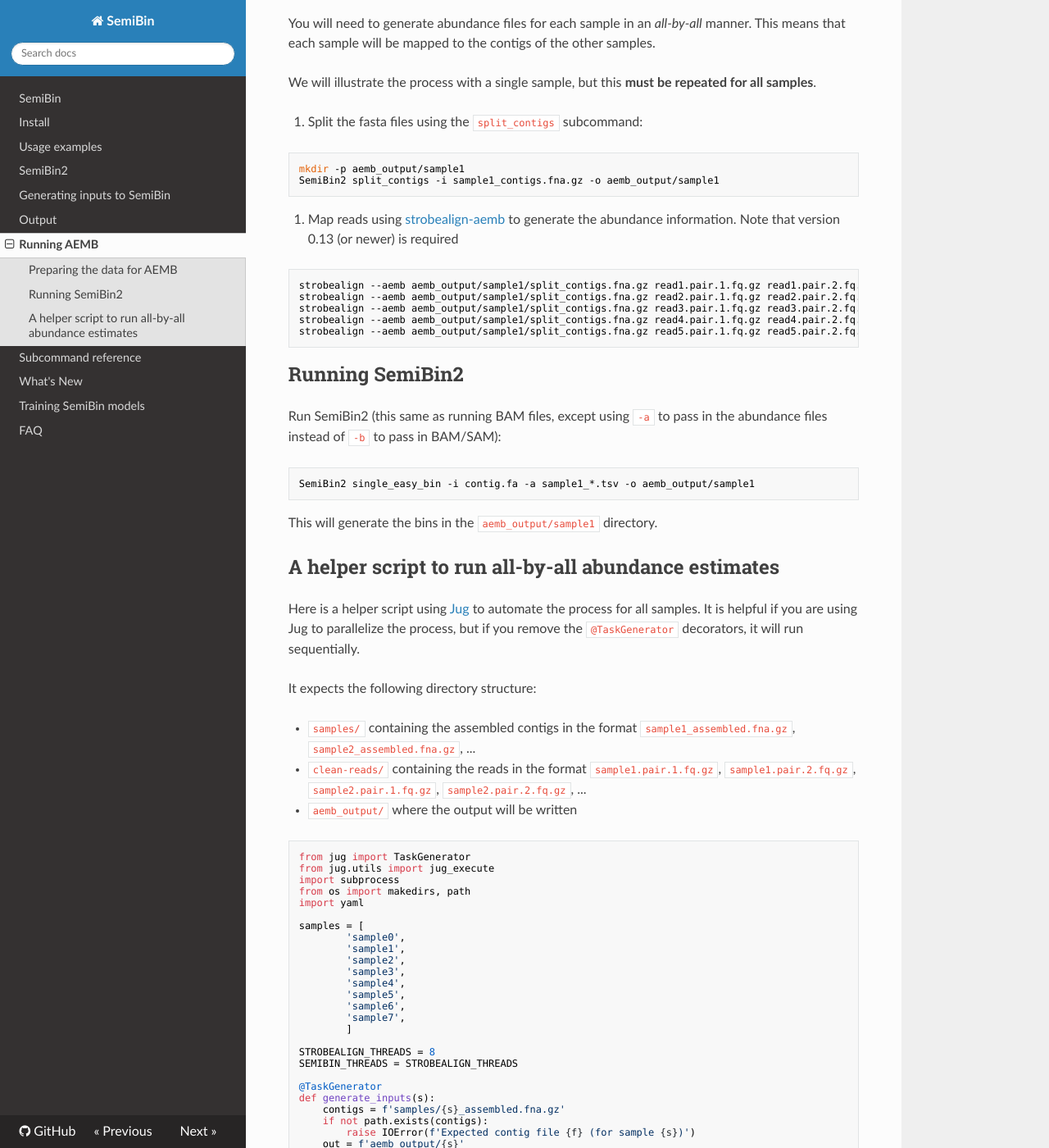
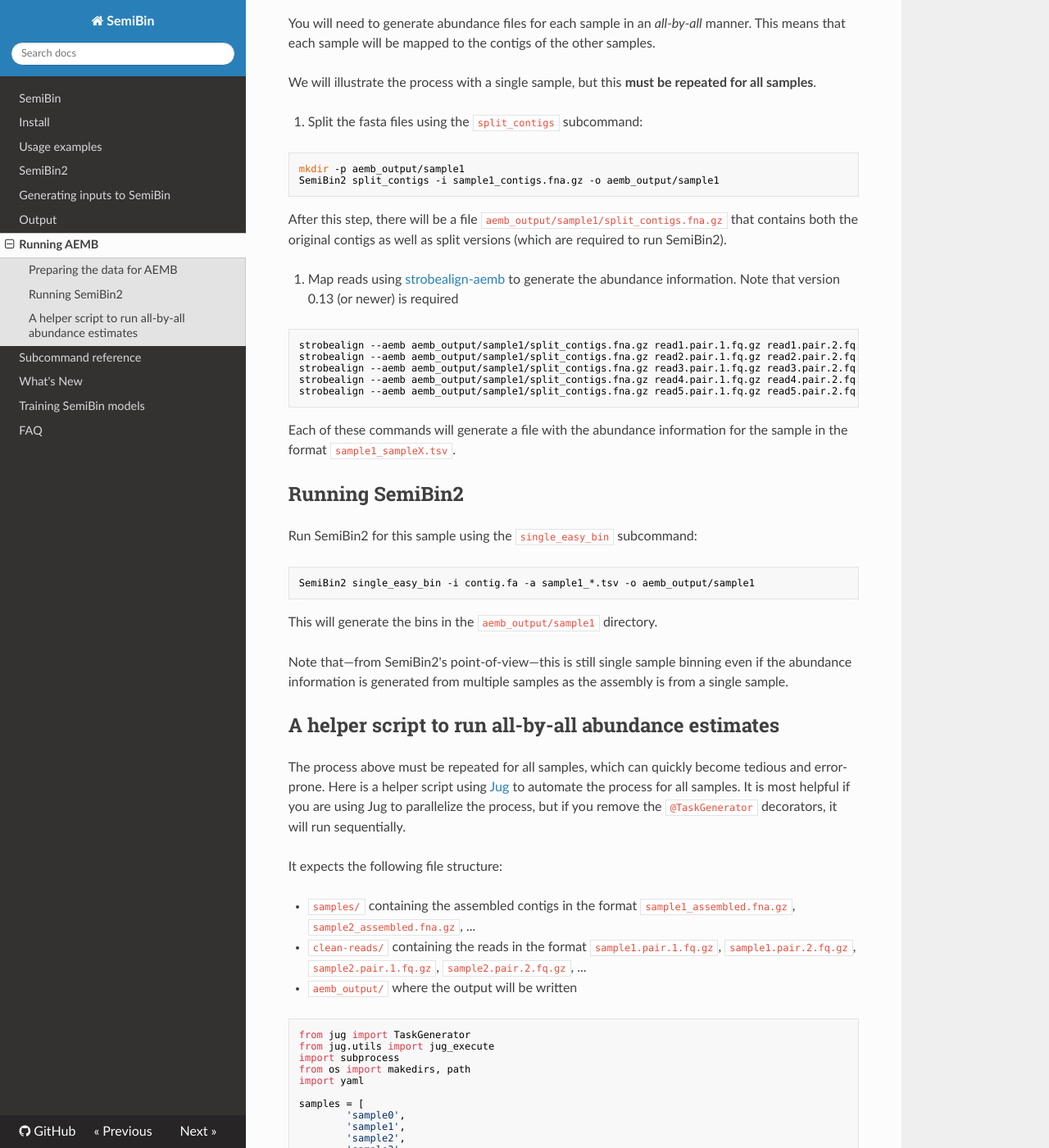
Before and after one commit to BigDataBiology/SemiBin, an MkDocs documentation site: the page built from docs/aemb.md, in a window 1280 px wide and 1400 px high, scrolled down 342 px. Shown: the whole window at 82% size. Built offline with MkDocs 1.6.1, drawn with Linux system fonts in a browser that asks for light colours; nearby versions of some CDN libraries.

Commit message:
DOC+MIN Slightly better phrasing

````diff
--- a/docs/aemb.md
+++ b/docs/aemb.md
@@ -16,6 +16,8 @@
 SemiBin2 split_contigs -i sample1_contigs.fna.gz -o aemb_output/sample1
 ```
 
+After this step, there will be a file `aemb_output/sample1/split_contigs.fna.gz` that contains both the original contigs as well as split versions (which are required to run SemiBin2).
+
 2. Map reads using [strobealign-aemb](https://github.com/ksahlin/strobealign) to generate the abundance information. Note that version 0.13 (or newer) is required
 ```bash
 strobealign --aemb aemb_output/sample1/split_contigs.fna.gz read1.pair.1.fq.gz read1.pair.2.fq.gz -R 6 -t 8 > sample1_sample1.tsv
@@ -25,9 +27,11 @@
 strobealign --aemb aemb_output/sample1/split_contigs.fna.gz read5.pair.1.fq.gz read5.pair.2.fq.gz -R 6 -t 8 > sample1_sample5.tsv
 ```
 
+Each of these commands will generate a file with the abundance information for the sample in the format `sample1_sampleX.tsv`.
+
 ## Running SemiBin2
 
-Run SemiBin2 (this same as running BAM files, except using `-a` to pass in the abundance files instead of `-b` to pass in BAM/SAM):
+Run SemiBin2 for this sample using the `single_easy_bin` subcommand:
 
 ```bash
 SemiBin2 single_easy_bin -i contig.fa -a sample1_*.tsv -o aemb_output/sample1
@@ -35,12 +39,15 @@
 
 This will generate the bins in the `aemb_output/sample1` directory.
 
+Note that—from SemiBin2's point-of-view—this is still single sample binning even if the abundance information is generated from multiple samples as the assembly is from a single sample.
+
 ## A helper script to run all-by-all abundance estimates
 
+The process above must be repeated for all samples, which can quickly become tedious and error-prone.
 Here is a helper script using [Jug](https://jug.readthedocs.io/en/latest/) to automate the process for all samples.
-It is helpful if you are using Jug to parallelize the process, but if you remove the `@TaskGenerator` decorators, it will run sequentially.
+It is most helpful if you are using Jug to parallelize the process, but if you remove the `@TaskGenerator` decorators, it will run sequentially.
 
-It expects the following directory structure:
+It expects the following file structure:
 
 - `samples/` containing the assembled contigs in the format `sample1_assembled.fna.gz`, `sample2_assembled.fna.gz`, ...
 - `clean-reads/` containing the reads in the format `sample1.pair.1.fq.gz`, `sample1.pair.2.fq.gz`, `sample2.pair.1.fq.gz`, `sample2.pair.2.fq.gz`, ...
````
